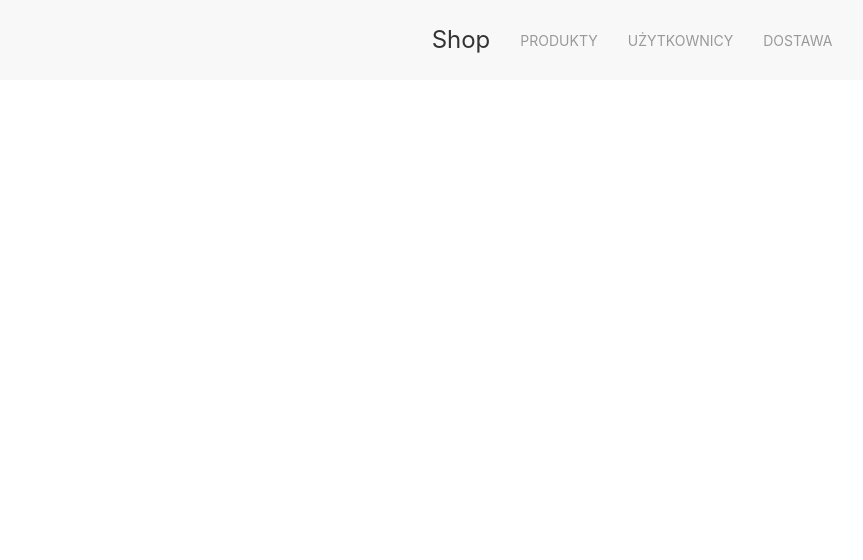
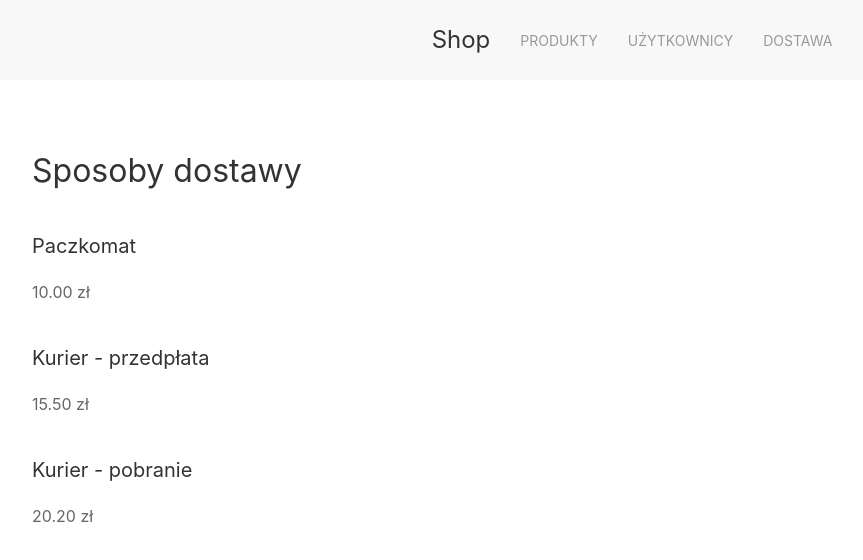
Before and after one commit to skaznik/Shop-Angular, an Angular app in the folder shop/: page /shop in a window 1280 px wide. Shown: the top 560 px of the page, without its empty margins (8-871 px from the left). Built offline with nearby package versions, Linux system fonts and the light colour scheme.

Commit message:
angular-shop

```diff
--- a/shop/src/app/app.module.ts
+++ b/shop/src/app/app.module.ts
@@ -5,12 +5,14 @@ import { AppRoutingModule } from './app-routing.module';
 import { AppComponent } from './app.component';
 import { WelcomeComponent } from './welcome/welcome.component';
 import { ShopComponent } from './shop/shop.component';
+import { ShippingComponent } from './shop/shipping/shipping.component';
 
 @NgModule({
   declarations: [
     AppComponent,
     WelcomeComponent,
-    ShopComponent
+    ShopComponent,
+    ShippingComponent
   ],
   imports: [
     BrowserModule,
--- /dev/null
+++ b/shop/src/app/shop/shipping/shipping.component.html
@@ -0,0 +1,8 @@
+
+  <h2>Sposoby dostawy</h2>
+  <h4>{{shippingMethodName1}}</h4>
+  <span>{{shippingMethodPrice1 | currency: ' '}} zł</span>
+  <h4>{{shippingMethodName2}}</h4>
+  <span>{{shippingMethodPrice2 | currency: ' '}} zł</span>
+  <h4>{{shippingMethodName3}}</h4>
+  <span>{{shippingMethodPrice3 | currency: ' '}} zł</span>
--- /dev/null
+++ b/shop/src/app/shop/shipping/shipping.component.ts
@@ -0,0 +1,22 @@
+import { Component, OnInit } from '@angular/core';
+
+@Component({
+  selector: 'app-shipping',
+  templateUrl: './shipping.component.html',
+  styleUrls: ['./shipping.component.css']
+})
+export class ShippingComponent implements OnInit {
+
+  constructor() { }
+
+  ngOnInit(): void {
+  }
+  shippingMethodName1: string = 'Paczkomat';
+  shippingMethodName2: string = 'Kurier - przedpłata';
+  shippingMethodName3: string = 'Kurier - pobranie';
+
+  shippingMethodPrice1: number = 10.00;
+  shippingMethodPrice2: number = 15.50;
+  shippingMethodPrice3: number = 20.20;
+
+}
--- a/shop/src/app/shop/shop.component.html
+++ b/shop/src/app/shop/shop.component.html
@@ -8,3 +8,6 @@
     </ul>
   </div>
 </nav>
+<div class="uk-container uk-margin-large-top">
+<app-shipping></app-shipping>
+</div>
```
Also changed, not shown: shop/src/app/shop/shipping/shipping.component.css (added).
